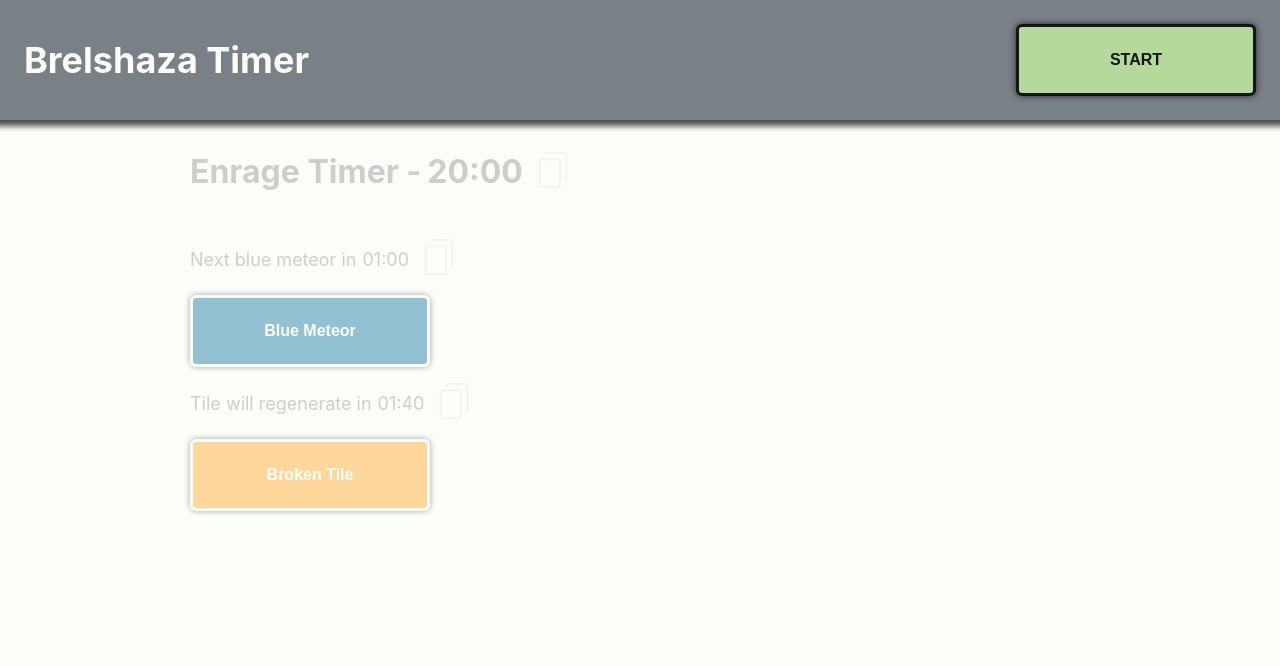
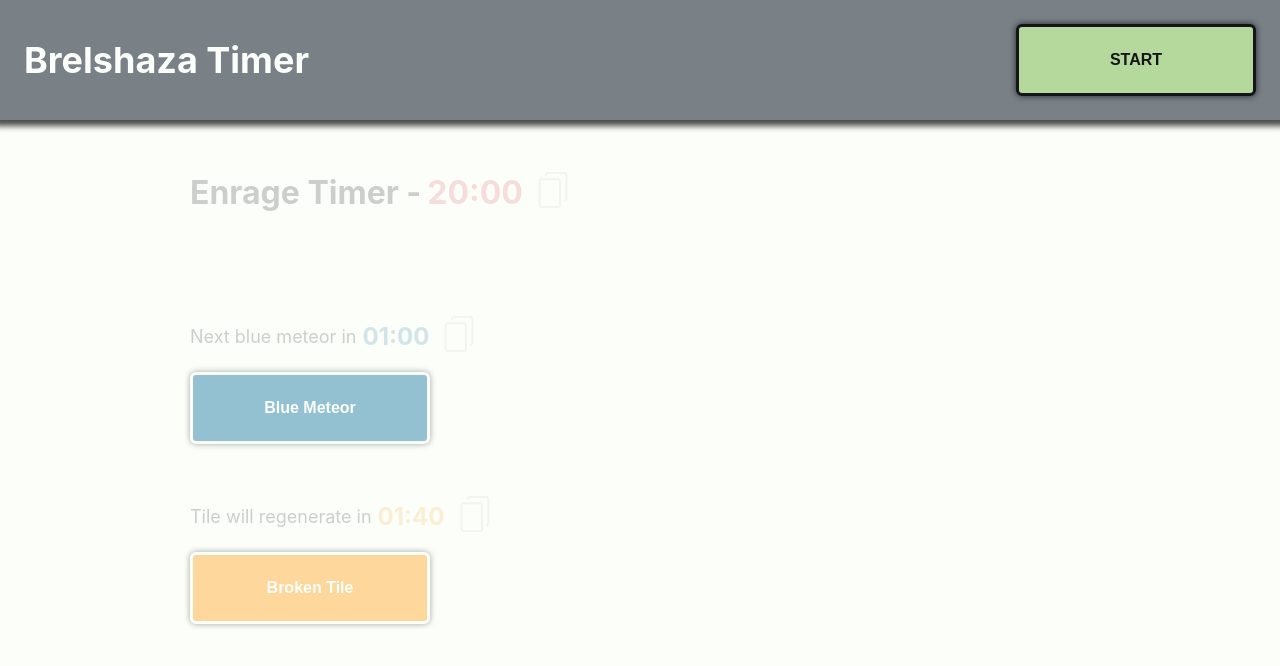
Before and after one commit to Incendie/Brelshaza-Overlay, a React (Create React App) app in the folder web-app/: page / in a window 1280 px wide. Shown: the top 666 px of the page. Built offline with nearby package versions, Linux system fonts and the light colour scheme.

Commit message:
Flashing warning text, some logic fixes to timers

```diff
--- a/web-app/src/_shared/components/Timer/Timer.tsx
+++ b/web-app/src/_shared/components/Timer/Timer.tsx
@@ -1,4 +1,4 @@
-import React, { Dispatch, useEffect, useState } from 'react';
+import React, { Dispatch, useCallback, useEffect, useState } from 'react';
 import { TIMER_TYPE } from '../../constants/timer';
 import Button from '../Button';
 import image from '../../../assets/copy.png';
@@ -25,21 +25,28 @@ const Timer: React.FC<ITimer> = ({
   );
   const [showEnrageTimeLeft, setShowEnrageTimeLeft] = useState(false);
 
-  const formatTimeLeft = (timeRemaining: number) => {
-    const minutes = Math.floor(timeRemaining / 60);
-    const seconds = Math.floor(timeRemaining % 60);
+  const formatTimeLeft = useCallback(
+    (timeRemaining: number) => {
+      if (enrageTimer >= time || variant === TIMER_TYPE.ENRAGE) {
+        const minutes = Math.max(Math.floor(timeRemaining / 60), 0);
+        const seconds = Math.max(Math.floor(timeRemaining % 60), 0);
         const minutesStr =
           minutes < 10 ? `0${minutes.toString()}` : minutes.toString();
         const secondsStr =
           seconds < 10 ? `0${seconds.toString()}` : seconds.toString();
 
         return `${minutesStr}:${secondsStr}`;
-  };
+      }
 
-  const formatEnrageTimeLeft = () => {
+      return 'Not enough time';
+    },
+    [enrageTimer, time, variant]
+  );
+
+  const formatEnrageTimeLeft = useCallback(() => {
     if (enrageTimer && variant !== TIMER_TYPE.ENRAGE)
-      return formatTimeLeft(timeLeft + enrageTimer);
-  };
+      return formatTimeLeft(enrageTimer - time);
+  }, [enrageTimer, formatTimeLeft, time, variant]);
 
   const onTimerClick = (e: React.MouseEvent) => {
     // If the button next to the timer is clicked
@@ -85,6 +92,8 @@ const Timer: React.FC<ITimer> = ({
         setTimeLeft(prevTime => {
           if (prevTime <= 0) {
             clearInterval(timerInterval);
+            setShowEnrageTimeLeft(false);
+            setStart(false);
             return 0;
           }
 
@@ -140,6 +149,20 @@ const Timer: React.FC<ITimer> = ({
   };
 
   const disabled = !(fightStarted && (variant === TIMER_TYPE.ENRAGE || start));
+  const showWarning = timeLeft < 3;
+
+  const warningVerbiage = () => {
+    switch (variant) {
+      case TIMER_TYPE.ENRAGE:
+        return 'Enraging! Good luck';
+      case TIMER_TYPE.METEOR:
+        return `Blue meteor ${timeLeft > 0 ? 'is dropping' : 'dropped'}`;
+      case TIMER_TYPE.TILE:
+        return `Tile ${timeLeft > 0 ? 'is regenerating' : 'regenerated'}`;
+      default:
+        break;
+    }
+  };
 
   return (
     <div className={`${variant}-timer-container`}>
@@ -161,14 +184,18 @@ const Timer: React.FC<ITimer> = ({
           <img src={image} alt="Copy icon" />
         </button>
       </div>
+
+      <div className="button-container">
         {variant !== TIMER_TYPE.ENRAGE && (
           <Button
             className={`${variant}-button`}
             label={formatName()}
             onClick={onTimerClick}
-          disabled={!fightStarted}
+            disabled={!fightStarted || enrageTimer < time}
           />
         )}
+        {showWarning && <p className="warning">{warningVerbiage()}</p>}
+      </div>
     </div>
   );
 };
--- a/web-app/src/_shared/components/Timer/styles.scss
+++ b/web-app/src/_shared/components/Timer/styles.scss
@@ -1,18 +1,6 @@
-.enrage-timer-container {
+.warning {
   font-size: 2rem;
   font-weight: bold;
-}
-
-.blue-meteor-timer-container {
-  button {
-    background: var(--blue);
-  }
-}
-
-.broken-tile-timer-container {
-  button {
-    background: var(--yellow);
-  }
 }
 
 .timer-timeLeft-container,
@@ -32,6 +20,61 @@
   }
 }
 
+.enrage-timer-container {
+  height: 120px;
+  font-size: 2rem;
+  font-weight: bold;
+  margin-bottom: 24px;
+
+  span:last-child {
+    color: var(--red);
+    font-weight: bold;
+  }
+
+  .warning {
+    color: var(--red);
+  }
+
+  .button-container {
+    flex-direction: column;
+    align-items: flex-start;
+  }
+}
+
+.blue-meteor-timer-container {
+  margin-bottom: 36px;
+
+  button {
+    background: var(--blue);
+  }
+
+  span:last-child {
+    color: var(--blue);
+    font-weight: bold;
+    font-size: 1.5rem;
+  }
+
+  .warning {
+    color: var(--blue);
+  }
+}
+
+.broken-tile-timer-container {
+  button {
+    background: var(--yellow);
+  }
+
+  span:last-child {
+    color: var(--yellow);
+    font-weight: bold;
+    font-size: 1.5rem;
+  }
+
+  .warning {
+    color: var(--yellow);
+  }
+}
+
 button.copy {
   border: none;
   background: transparent;
@@ -42,3 +85,27 @@ button.copy {
     opacity: 0.2;
   }
 }
+
+.button-container {
+  display: flex;
+  align-items: center;
+  gap: 120px;
+  opacity: 1;
+
+  p {
+    animation-name: flash;
+    animation-duration: 1s;
+    animation-iteration-count: 3;
+    animation-timing-function: ease-in-out;
+
+    @keyframes flash {
+      0% {
+        opacity: 1;
+      }
+
+      100% {
+        opacity: 0.2;
+      }
+    }
+  }
+}
--- a/web-app/src/components/Body/styles.scss
+++ b/web-app/src/components/Body/styles.scss
@@ -1,4 +1,4 @@
 main {
   width: 900px;
-  margin: 0 auto;
+  margin: 36px auto;
 }
--- a/web-app/src/index.scss
+++ b/web-app/src/index.scss
@@ -29,7 +29,8 @@ code {
     monospace;
 }
 
-h1 {
+h1,
+p {
   margin: 0;
 }
 
```
Lines whose indentation alone changed are shown as unchanged.
